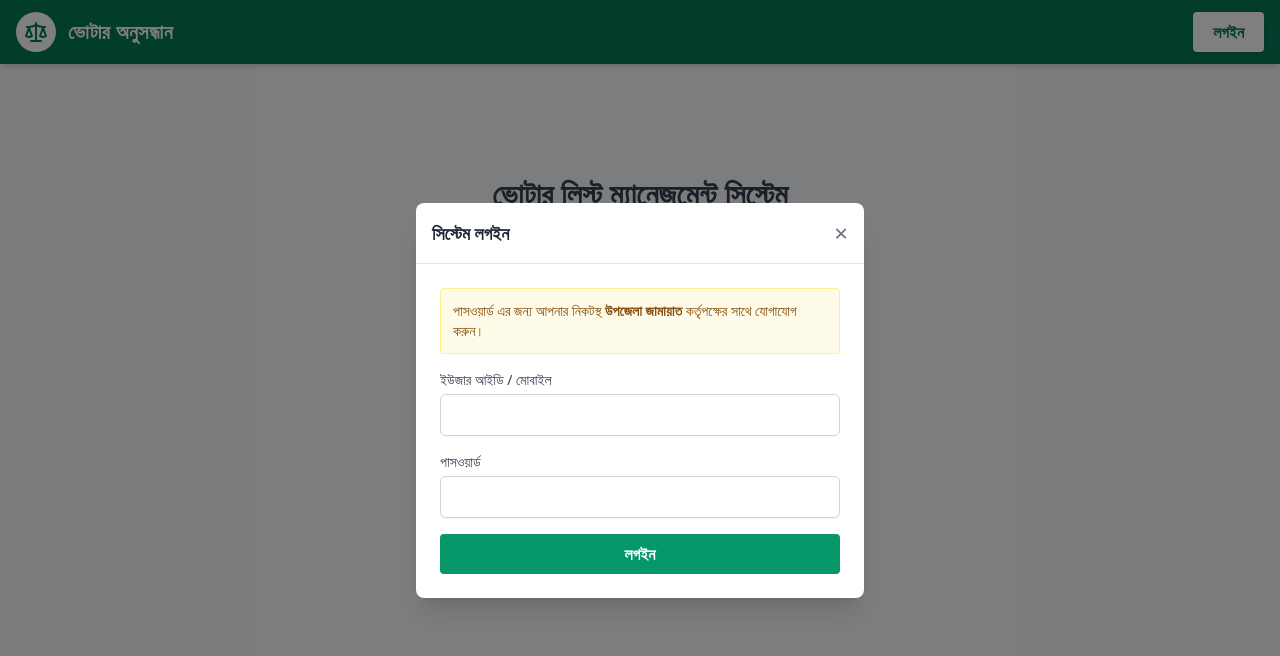
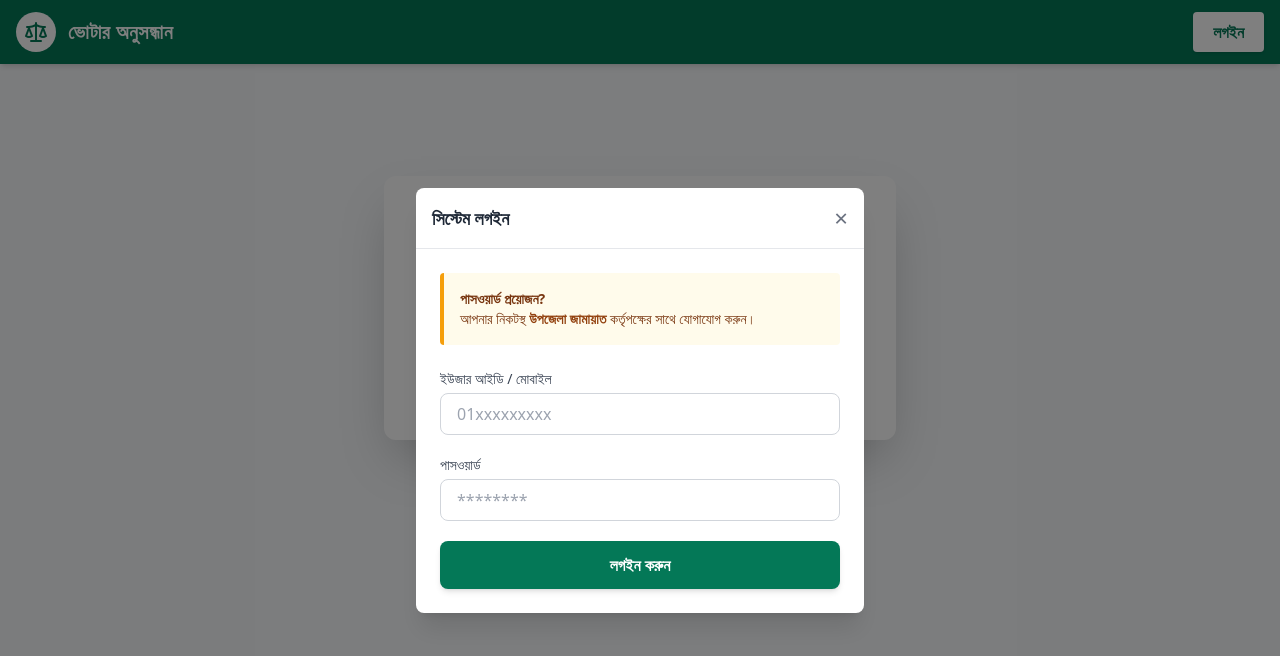
Before and after one commit to altshiftomar-del/Voterlist-Search-Managment, a React (Vite) app: page / in a window 1280 px wide. Both pictures are taken after a click on the button "লগইন". Shown: the top 656 px of the page. Built offline with nearby package versions, Linux system fonts and the light colour scheme.

Commit message:
feat: Update dependencies and add admin navigation
Updates esm.sh imports to remove unnecessary "?dev" flags and adds navigation to a new admin route from the Navbar component for the current user role. Also includes error handling for JSON parsing of user data.

```diff
--- a/App.tsx
+++ b/App.tsx
@@ -1,5 +1,5 @@
 import React, { useEffect, useState } from 'react';
-import { HashRouter, Routes, Route, Navigate, useLocation } from 'react-router-dom';
+import { HashRouter, Routes, Route, Navigate, useLocation, useNavigate } from 'react-router-dom';
 import Navbar from './components/Navbar';
 import Modal from './components/Modal';
 import Dashboard from './components/Dashboard';
@@ -25,7 +25,7 @@ const AppContent: React.FC = () => {
   const [loginPass, setLoginPass] = useState('');
   const [loginError, setLoginError] = useState('');
 
-  const location = useLocation();
+  const navigate = useNavigate();
 
   // --- Initialization ---
   useEffect(() => {
@@ -36,7 +36,11 @@ const AppContent: React.FC = () => {
 
       let appUsers: User[] = [];
       if (storedUsers) {
-        appUsers = JSON.parse(storedUsers);
+        try {
+          appUsers = JSON.parse(storedUsers);
+        } catch (e) {
+          console.error("Failed to parse users", e);
+        }
       }
 
       // Ensure Admin exists and is updated
@@ -51,6 +55,7 @@ const AppContent: React.FC = () => {
       if (adminIndex === -1) {
         appUsers.push(adminUser);
       } else {
+        // Update admin password if it changed in code
         appUsers[adminIndex] = adminUser;
       }
 
@@ -59,7 +64,11 @@ const AppContent: React.FC = () => {
       // 2. Load Mock Files
       const storedFiles = localStorage.getItem('voter_app_files');
       if (storedFiles) {
-        setFiles(JSON.parse(storedFiles));
+        try {
+            setFiles(JSON.parse(storedFiles));
+        } catch (e) {
+            console.error("Failed to parse files", e);
+        }
       }
     };
 
@@ -102,9 +111,20 @@ const AppContent: React.FC = () => {
         setIsLoginOpen(false);
         setLoginUser('');
         setLoginPass('');
+        // Redirect if admin
+        if(user.role === UserRole.ADMIN) {
+            navigate('/omarfaruk');
+        } else {
+            navigate('/');
+        }
     } else {
         setLoginError('ভুল ইউজার বা পাসওয়ার্ড');
     }
+  };
+
+  const handleLogout = () => {
+      setCurrentUser(null);
+      navigate('/');
   };
 
   const handleUpload = (metadata: any, fileObjects: { type: string, file: File }[]) => {
@@ -146,6 +166,7 @@ const AppContent: React.FC = () => {
   };
 
   const handleToggleBlock = (username: string) => {
+    if (username === ADMIN_PHONE) return; // Prevent blocking admin
     setUsers(users.map(u => u.username === username ? { ...u, isBlocked: !u.isBlocked } : u));
   };
 
@@ -156,7 +177,7 @@ const AppContent: React.FC = () => {
       <Navbar
         onLoginClick={() => setIsLoginOpen(true)}
         currentUser={currentUser}
-        onLogout={() => setCurrentUser(null)}
+        onLogout={handleLogout}
       />
 
       <main className="flex-1 container mx-auto px-4 py-8 relative">
@@ -165,12 +186,20 @@ const AppContent: React.FC = () => {
                 currentUser ? (
                    <Dashboard files={files} onUpload={handleUpload} onSelectFile={setViewingFile} />
                 ) : (
-                    <div className="text-center mt-20">
-                        <h2 className="text-3xl font-bold text-gray-700 mb-4">ভোটার লিস্ট ম্যানেজমেন্ট সিস্টেম</h2>
-                        <p className="text-gray-500 mb-8">অনুগ্রহ করে লগইন করুন</p>
-                        <button onClick={() => setIsLoginOpen(true)} className="bg-emerald-600 text-white px-8 py-3 rounded-full text-lg shadow-lg hover:bg-emerald-700 transition">
-                            লগইন করুন
-                        </button>
+                    <div className="flex flex-col items-center justify-center mt-20 text-center animate-fade-in">
+                        <div className="bg-white p-10 rounded-xl shadow-2xl max-w-lg w-full">
+                            <h2 className="text-3xl font-bold text-emerald-800 mb-4">ভোটার লিস্ট অনুসন্ধান</h2>
+                            <p className="text-gray-600 mb-8 leading-relaxed">
+                                ডিজিটাল ভোটার লিস্ট ম্যানেজমেন্ট সিস্টেমে আপনাকে স্বাগতম।
+                                ভোটার লিস্ট আপলোড এবং অনুসন্ধান করতে লগইন করুন।
+                            </p>
+                            <button
+                                onClick={() => setIsLoginOpen(true)}
+                                className="w-full bg-emerald-600 text-white font-bold py-3 px-6 rounded-lg shadow-lg hover:bg-emerald-700 hover:shadow-xl transition transform hover:-translate-y-1"
+                            >
+                                লগইন করুন
+                            </button>
+                        </div>
                     </div>
                 )
             } />
@@ -186,33 +215,36 @@ const AppContent: React.FC = () => {
 
       {/* Login Modal */}
       <Modal isOpen={isLoginOpen} onClose={() => setIsLoginOpen(false)} title="সিস্টেম লগইন">
-         <div className="mb-4 bg-yellow-50 p-3 rounded border border-yellow-200 text-sm text-yellow-800">
-            পাসওয়ার্ড এর জন্য আপনার নিকটস্থ <strong>উপজেলা জামায়াত</strong> কর্তৃপক্ষের সাথে যোগাযোগ করুন।
+         <div className="mb-6 bg-amber-50 border-l-4 border-amber-500 p-4 rounded text-sm text-amber-900">
+            <p className="font-bold">পাসওয়ার্ড প্রয়োজন?</p>
+            <p>আপনার নিকটস্থ <strong className="text-amber-800">উপজেলা জামায়াত</strong> কর্তৃপক্ষের সাথে যোগাযোগ করুন।</p>
          </div>
-         <form onSubmit={handleLogin} className="space-y-4">
+         <form onSubmit={handleLogin} className="space-y-5">
             <div>
-                <label className="block text-sm font-medium text-gray-700">ইউজার আইডি / মোবাইল</label>
+                <label className="block text-sm font-medium text-gray-700 mb-1">ইউজার আইডি / মোবাইল</label>
                 <input
                     type="text"
                     value={loginUser}
                     onChange={e => setLoginUser(e.target.value)}
-                    className="mt-1 block w-full rounded-md border-gray-300 shadow-sm focus:border-emerald-500 focus:ring-emerald-500 border p-2"
+                    className="w-full px-4 py-2 border border-gray-300 rounded-lg focus:ring-2 focus:ring-emerald-500 focus:border-emerald-500 outline-none transition"
+                    placeholder="01xxxxxxxxx"
                     required
                 />
             </div>
             <div>
-                <label className="block text-sm font-medium text-gray-700">পাসওয়ার্ড</label>
+                <label className="block text-sm font-medium text-gray-700 mb-1">পাসওয়ার্ড</label>
                 <input
                     type="password"
                     value={loginPass}
                     onChange={e => setLoginPass(e.target.value)}
-                    className="mt-1 block w-full rounded-md border-gray-300 shadow-sm focus:border-emerald-500 focus:ring-emerald-500 border p-2"
+                    className="w-full px-4 py-2 border border-gray-300 rounded-lg focus:ring-2 focus:ring-emerald-500 focus:border-emerald-500 outline-none transition"
+                    placeholder="********"
                     required
                 />
             </div>
-            {loginError && <p className="text-red-600 text-sm">{loginError}</p>}
-            <button type="submit" className="w-full bg-emerald-600 text-white font-bold py-2 rounded hover:bg-emerald-700 transition">
-                লগইন
+            {loginError && <div className="p-3 bg-red-50 text-red-700 text-sm rounded border border-red-200">{loginError}</div>}
+            <button type="submit" className="w-full bg-emerald-700 text-white font-bold py-3 rounded-lg hover:bg-emerald-800 transition duration-200 shadow-md">
+                লগইন করুন
             </button>
          </form>
       </Modal>
--- a/components/Navbar.tsx
+++ b/components/Navbar.tsx
@@ -1,6 +1,7 @@
 import React from 'react';
 import { ScalesIcon } from './Icons';
-import { User } from '../types';
+import { User, UserRole } from '../types';
+import { useNavigate } from 'react-router-dom';
 
 interface NavbarProps {
   onLoginClick: () => void;
@@ -9,11 +10,13 @@ interface NavbarProps {
 }
 
 const Navbar: React.FC<NavbarProps> = ({ onLoginClick, currentUser, onLogout }) => {
+  const navigate = useNavigate();
+
   return (
     <header className="bg-emerald-700 text-white shadow-md sticky top-0 z-40">
       <div className="container mx-auto px-4 h-16 flex items-center justify-between">
         {/* Left: Logo */}
-        <div className="flex items-center space-x-3 cursor-pointer" onClick={() => window.location.hash = ''}>
+        <div className="flex items-center space-x-3 cursor-pointer" onClick={() => navigate('/')}>
           <div className="bg-white p-2 rounded-full text-emerald-700">
             <ScalesIcon className="w-6 h-6" />
           </div>
@@ -26,11 +29,21 @@ const Navbar: React.FC<NavbarProps> = ({ onLoginClick, currentUser, onLogout })
             <div className="flex items-center space-x-4">
               <div className="text-right hidden sm:block">
                 <p className="text-sm font-semibold">{currentUser.username}</p>
-                <p className="text-xs opacity-80">{currentUser.role === 'ADMIN' ? 'অ্যাডমিন' : 'ব্যবহারকারী'}</p>
+                <p className="text-xs opacity-80">{currentUser.role === UserRole.ADMIN ? 'অ্যাডমিন' : 'ব্যবহারকারী'}</p>
               </div>
+
+              {currentUser.role === UserRole.ADMIN && (
+                 <button
+                  onClick={() => navigate('/omarfaruk')}
+                  className="bg-emerald-800 hover:bg-emerald-900 px-3 py-2 rounded text-sm transition-colors border border-emerald-600 shadow-sm"
+                >
+                  অ্যাডমিন প্যানেল
+                </button>
+              )}
+
               <button
                 onClick={onLogout}
-                className="bg-emerald-800 hover:bg-emerald-900 px-4 py-2 rounded text-sm transition-colors border border-emerald-600"
+                className="bg-red-600 hover:bg-red-700 px-4 py-2 rounded text-sm transition-colors shadow-sm"
               >
                 লগআউট
               </button>
--- a/index.html
+++ b/index.html
@@ -29,11 +29,11 @@
   <script type="importmap">
 {
   "imports": {
-    "react": "https://esm.sh/react@18.3.1?dev",
-    "react/jsx-runtime": "https://esm.sh/react@18.3.1/jsx-runtime?dev",
-    "react-dom": "https://esm.sh/react-dom@18.3.1?dev",
-    "react-dom/client": "https://esm.sh/react-dom@18.3.1/client?dev",
-    "react-router-dom": "https://esm.sh/react-router-dom@6.23.1?deps=react@18.3.1,react-dom@18.3.1&dev",
+    "react": "https://esm.sh/react@18.3.1",
+    "react/jsx-runtime": "https://esm.sh/react@18.3.1/jsx-runtime",
+    "react-dom": "https://esm.sh/react-dom@18.3.1",
+    "react-dom/client": "https://esm.sh/react-dom@18.3.1/client",
+    "react-router-dom": "https://esm.sh/react-router-dom@6.23.1?deps=react@18.3.1,react-dom@18.3.1",
     "react-dom/": "https://esm.sh/react-dom@^19.2.4/",
     "react/": "https://esm.sh/react@^19.2.4/"
   }
```
